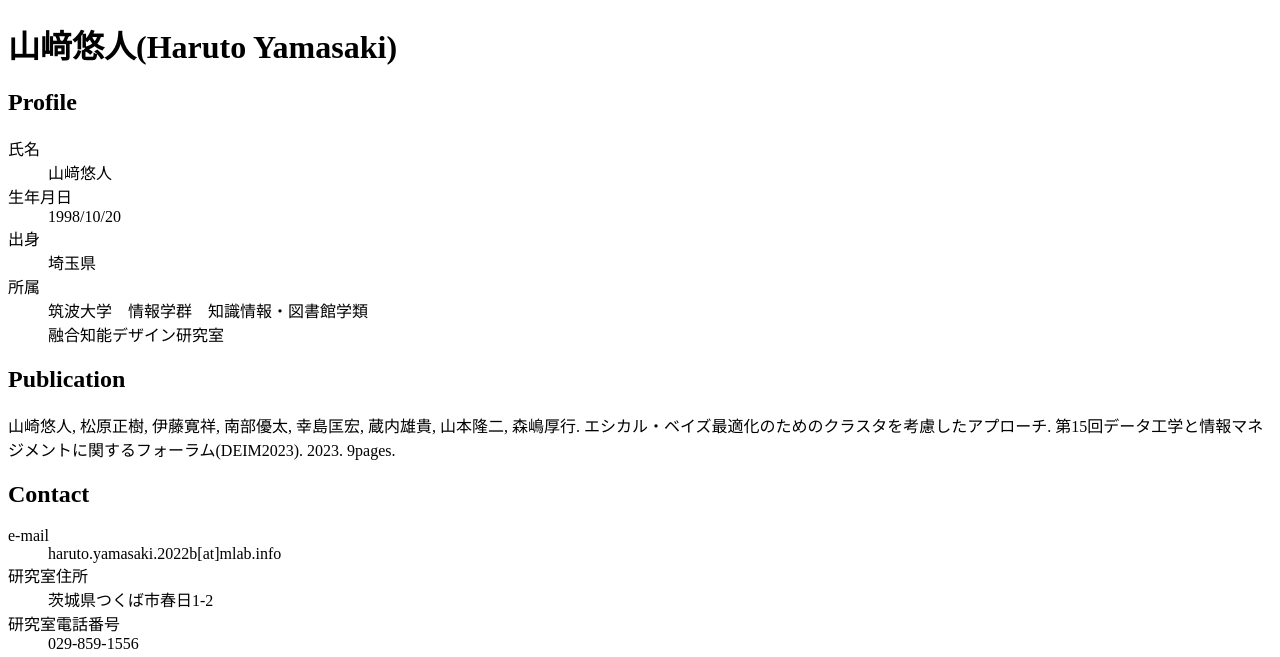
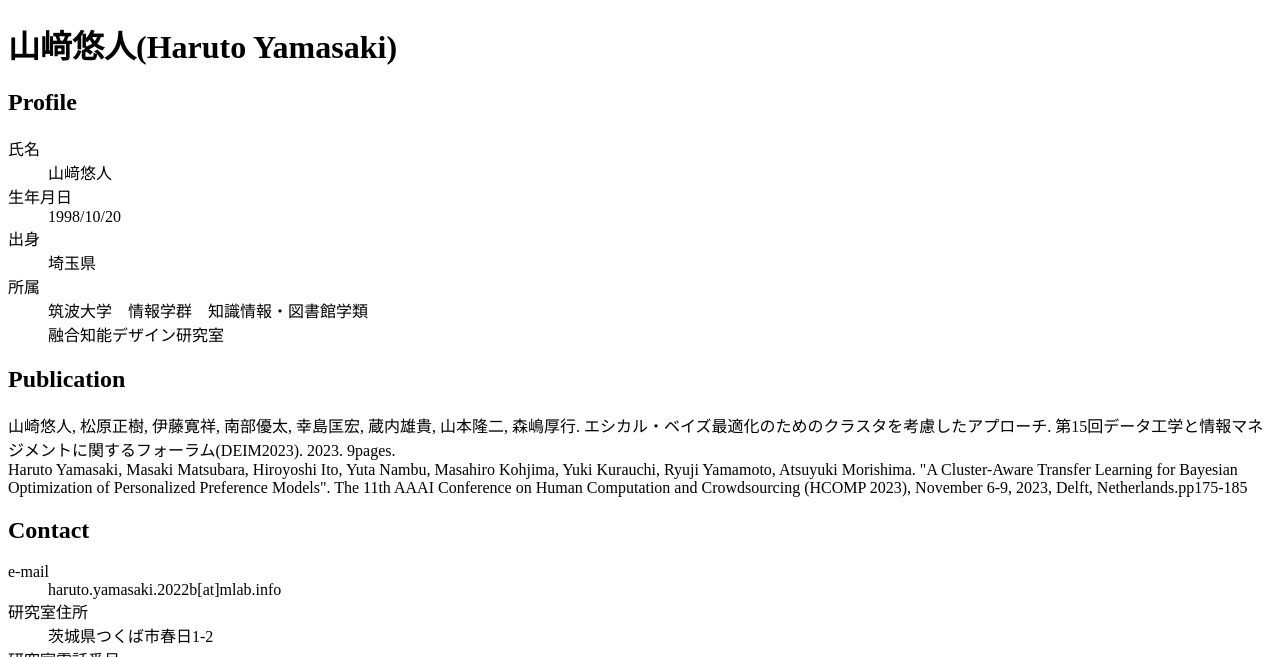
Before and after one commit to yamasakiharuto/portfolio, a plain HTML site: page index.html in a window 1280 px wide. Shown: the top 657 px of the page. Drawn offline with Linux system fonts and the light colour scheme.

Commit message:
Update index.html

```diff
--- a/index.html
+++ b/index.html
@@ -24,6 +24,7 @@
     <h2>Publication</h2>
     <dl>
         <dt>山崎悠人, 松原正樹, 伊藤寛祥, 南部優太, 幸島匡宏, 蔵内雄貴, 山本隆二, 森嶋厚行. エシカル・ベイズ最適化のためのクラスタを考慮したアプローチ. 第15回データ工学と情報マネジメントに関するフォーラム(DEIM2023). 2023. 9pages.</dt>
+        <dt>Haruto Yamasaki, Masaki Matsubara, Hiroyoshi Ito, Yuta Nambu, Masahiro Kohjima, Yuki Kurauchi, Ryuji Yamamoto, Atsuyuki Morishima. "A Cluster-Aware Transfer Learning for Bayesian Optimization of Personalized Preference Models". The 11th AAAI Conference on Human Computation and Crowdsourcing (HCOMP 2023), November 6-9, 2023, Delft, Netherlands.pp175-185</dt>
 
     <h2>Contact</h2>
     <dl>
```
